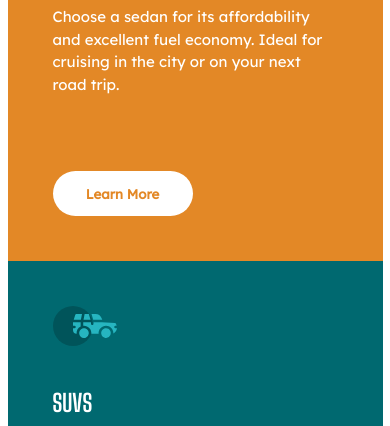
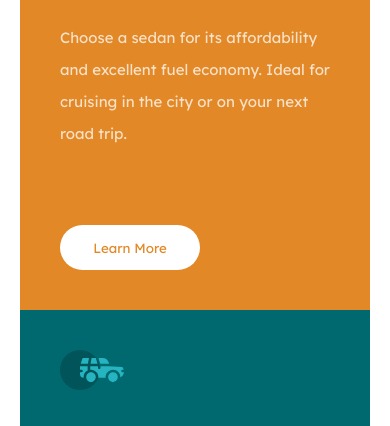
Before and after one commit to kkafi09/web-native-projects, a plain HTML site: page 3-column-preview-card-component-main/index.html in a window 390 px wide. Shown: the part 238-664 px from the top of the page. Drawn offline with Linux system fonts and the light colour scheme.

Commit message:
add card component front end mentor

```diff
--- a/3-column-preview-card-component-main/index.html
+++ b/3-column-preview-card-component-main/index.html
@@ -12,7 +12,7 @@
 </head>
 <body>
 
-  <div class="container">
+  <section class="container">
       <div class="grid-cover">
         <div class="grid bg-1">
           <div class="items">
@@ -42,6 +42,6 @@
           </div>
         </div>
       </div>
-  </div>
+  </section>
 </body>
 </html>
--- a/3-column-preview-card-component-main/style.css
+++ b/3-column-preview-card-component-main/style.css
@@ -5,16 +5,24 @@
   --orange: hsl(31, 77%, 52%);
   --cyan: hsl(184, 100%, 22%);
   --dark-cyan: hsl(179, 100%, 13%);
+  --caption-color: hsla(0, 0%, 100%, 0.75);
+  --back-head-buttons: hsl(0, 0%, 95%);
 }
 
 .bg-1 {
   background-color: var(--orange);
+  border-top-left-radius: 8px;
+  border-top-right-radius: 0;
+  border-bottom-left-radius: 8px;
 }
 .bg-2 {
   background-color: var(--cyan);
 }
 .bg-3 {
   background-color: var(--dark-cyan);
+  border-top-right-radius: 8px;
+  border-bottom-left-radius: 0;
+  border-bottom-right-radius: 8px;
 }
 .f-1 {
   color: var(--orange);
@@ -34,8 +42,9 @@
 
 .container {
   display: flex;
-  margin-top: 50px;
+  margin-top: 60px;
   justify-content: center;
+  align-items: center;
 }
 
 .grid-cover {
@@ -44,11 +53,10 @@
   width: 926px;
   height: 480px;
   grid-template-columns: repeat(3, 1fr);
-  transition: all 0.3 ease;
 }
 
 .items {
-  margin: 45px;
+  margin: 40px;
 }
 
 img {
@@ -58,14 +66,15 @@ img {
 .title {
   font-family: "Big Shoulders Display", sans-serif;
   margin: 38px 0;
-  color: white;
+  color: var(--back-head-buttons);
   text-transform: uppercase;
+  font-size: 2.125rem;
 }
 
 .caption {
   font-family: "Lexend Deca", sans-serif;
-  color: white;
-  line-height: 1.5;
+  color: var(--caption-color);
+  line-height: 2rem;
   font-weight: 400;
   margin-bottom: 75px;
   font-size: 15px;
@@ -74,7 +83,7 @@ img {
 button {
   font-family: "Lexend Deca", sans-serif;
   background-color: white;
-  font-weight: 700;
+  font-weight: 400;
   width: 140px;
   height: 45px;
   border-radius: 40px;
@@ -82,23 +91,39 @@ button {
   cursor: pointer;
 }
 
-@media (max-width: 968px) {
-  .grid-cover {
-    display: grid;
-    align-items: center;
-    width: 768px;
-    height: 480px;
-    grid-template-columns: repeat(2, 1fr);
-    transition: all 0.3 ease;
-  }
+button:hover {
+  background-color: inherit;
+  border: 2px solid white;
+  color: var(--back-head-buttons);
+  transition: all 0.3 ease;
 }
 
-@media (max-width: 768px) {
+@media (max-width: 890px) {
   .grid-cover {
     display: grid;
     max-width: 375px;
     height: 440px;
     grid-template-columns: repeat(1, 1fr);
-    transition: all 0.3 ease;
+  }
+
+  .bg-1 {
+    border-top-left-radius: 8px;
+    border-top-right-radius: 8px;
+    border-bottom-left-radius: 0px;
+  }
+
+  .bg-3 {
+    border-top-right-radius: 0;
+    border-bottom-left-radius: 8px;
+    border-bottom-right-radius: 8px;
   }
 }
+
+@media (max-width: 924px) {
+  .grid-cover {
+    margin: 0 20px;
+  }
+  .container {
+    margin-bottom: 70rem;
+  }
+}
```
